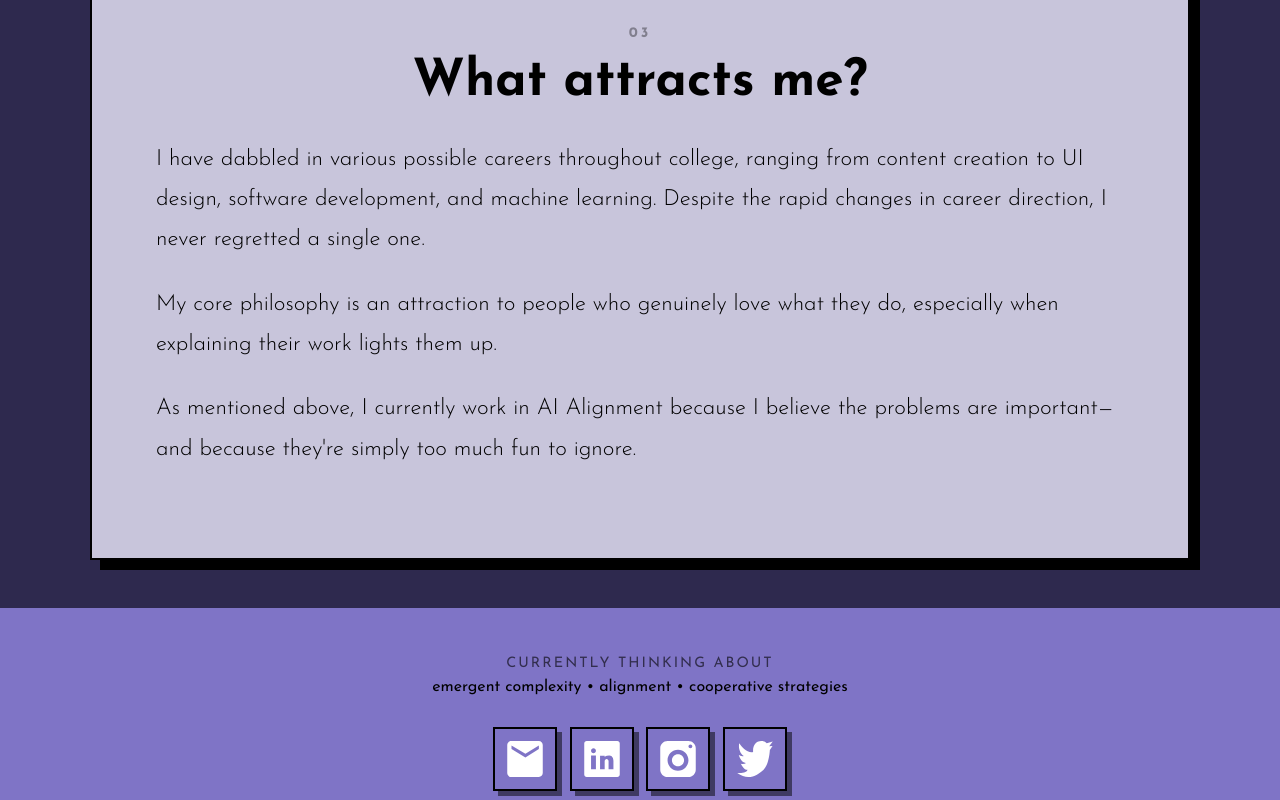
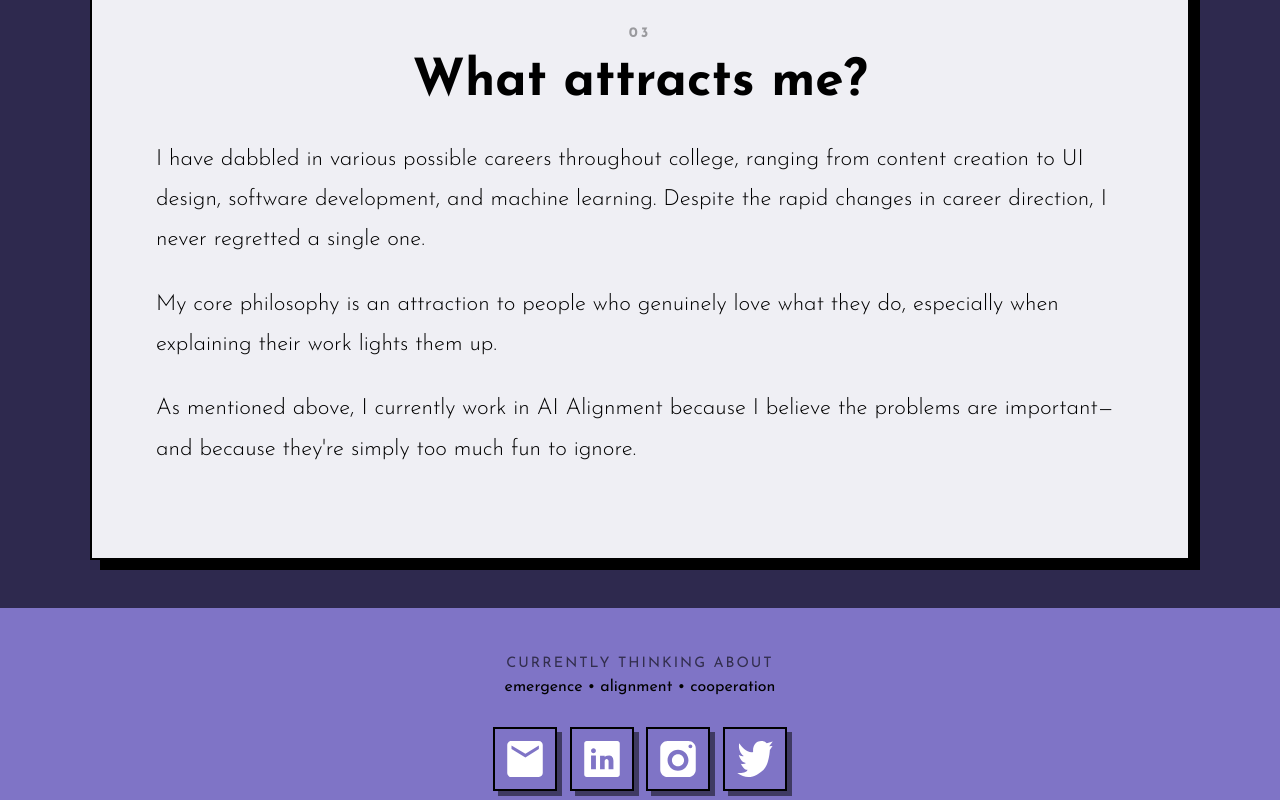
Before and after one commit to Sharatjacob2/main_website, a React (Create React App) app: page /about in a window 1280 px wide. Shown: the part 2737-3537 px from the top of the page. Built offline with nearby package versions, Linux system fonts and the light colour scheme.

Commit message:
fixed some image issues in weird

```diff
--- a/src/aboutPage/About.css
+++ b/src/aboutPage/About.css
@@ -42,7 +42,7 @@
     margin: 3rem auto;
     padding: clamp(2rem, 5vw, 5rem);
 
-    background: #C8C5DB;
+    background: #efeff4;
     color: black;
 
     border: 2px solid black;
--- a/src/footer/Footer.js
+++ b/src/footer/Footer.js
@@ -37,7 +37,7 @@ return (
         </div>
 
         <div className="footer-signature">
-            emergent complexity • alignment • cooperative strategies
+            emergence • alignment • cooperation
         </div>
 
         <div className="footer-icons">
--- a/src/resumePage/Resume.css
+++ b/src/resumePage/Resume.css
@@ -92,7 +92,7 @@
 
     border:2px solid black;
 
-    box-shadow:12px 12px 0 black;
+    box-shadow:12px 12px 0 rgba(0, 0, 0, 0.333);
 
     transition:
         transform .2s ease,
@@ -103,7 +103,7 @@
 
     transform:translateY(-5px);
 
-    box-shadow:16px 16px 0 black;
+    box-shadow:16px 16px 0 rgba(0, 0, 0, 0.614);
 }
 
 /* ---------- Mobile ---------- */
--- a/src/utils/ContentPage.css
+++ b/src/utils/ContentPage.css
@@ -158,14 +158,14 @@
 
 /* ---------- Images ---------- */
 
-.content-page img{
+/* .content-page img{ */
 
     /* width:100%; */
 
     /* border-radius:12px; */
 
     /* margin:2rem 0; */
-}
+/* } */
 
 /* ---------- Tables ---------- */
 
```
Also changed, not shown: public/content/weird/figma.md (+1 -1 lines), public/content/weird/p5-experiments.md (+1 -1 lines).
